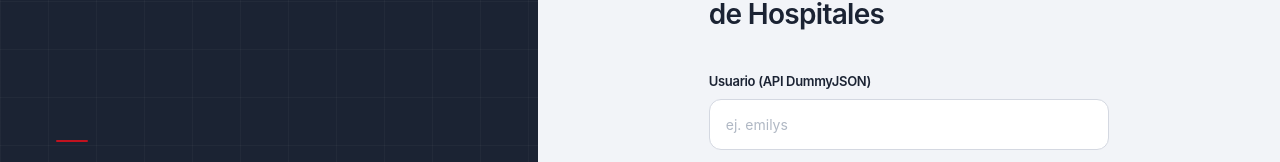
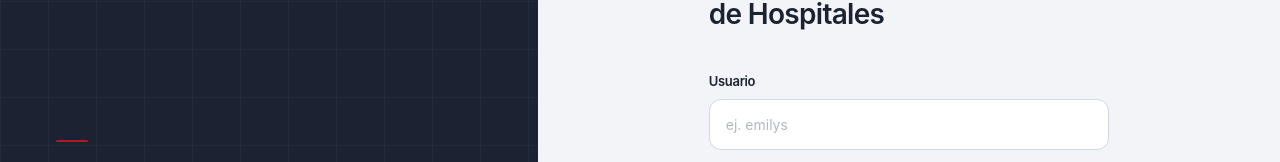
Before and after one commit to evkaal/t3_act8_eq10, a React (Vite) app: page / in a window 1280 px wide. Shown: the part 270-432 px from the top of the page. Built offline with nearby package versions, Linux system fonts and the light colour scheme.

Commit message:
Update Login.jsx

```diff
--- a/src/pages/Login.jsx
+++ b/src/pages/Login.jsx
@@ -83,7 +83,7 @@ export default function Login({ onLogin }) {
             )}
 
             <div className="mb-5">
-              <label className="block text-[#1B2333] text-[13px] font-semibold mb-2 tracking-tight">Usuario (API DummyJSON)</label>
+              <label className="block text-[#1B2333] text-[13px] font-semibold mb-2 tracking-tight">Usuario</label>
               <div className="flex items-center bg-white rounded-xl border border-[#D4D8E1]">
                 <input type="text" value={username} onChange={(e) => setUsername(e.target.value)} placeholder="ej. emilys" className="flex-1 px-4 py-[14px] text-[#1B2333] placeholder:text-[#B0B8C4] bg-transparent outline-none text-[14px] rounded-xl" />
               </div>
```
